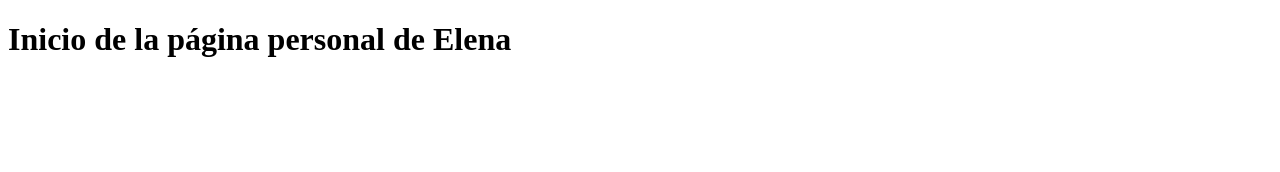
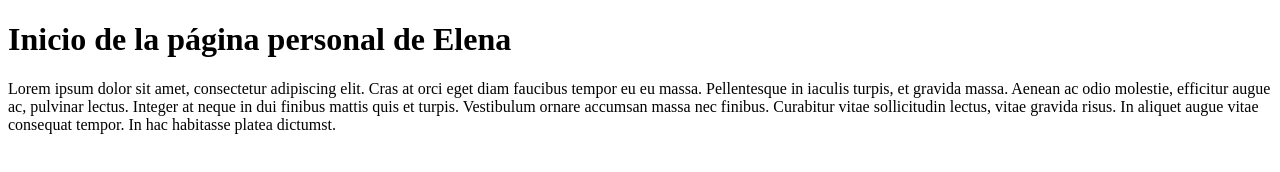
Before and after one commit to elenahernanz/ehernanz_repo, a plain HTML site: page index.html in a window 1280 px wide. Drawn offline with Linux system fonts and the light colour scheme.

Commit message:
Parrafo añadidio a index

```diff
--- a/index.html
+++ b/index.html
@@ -8,5 +8,6 @@
 </head>
 <body>
     <h1>Inicio de la página personal de Elena</h1>
+    <p>Lorem ipsum dolor sit amet, consectetur adipiscing elit. Cras at orci eget diam faucibus tempor eu eu massa. Pellentesque in iaculis turpis, et gravida massa. Aenean ac odio molestie, efficitur augue ac, pulvinar lectus. Integer at neque in dui finibus mattis quis et turpis. Vestibulum ornare accumsan massa nec finibus. Curabitur vitae sollicitudin lectus, vitae gravida risus. In aliquet augue vitae consequat tempor. In hac habitasse platea dictumst.</p>
 </body>
 </html>
```
